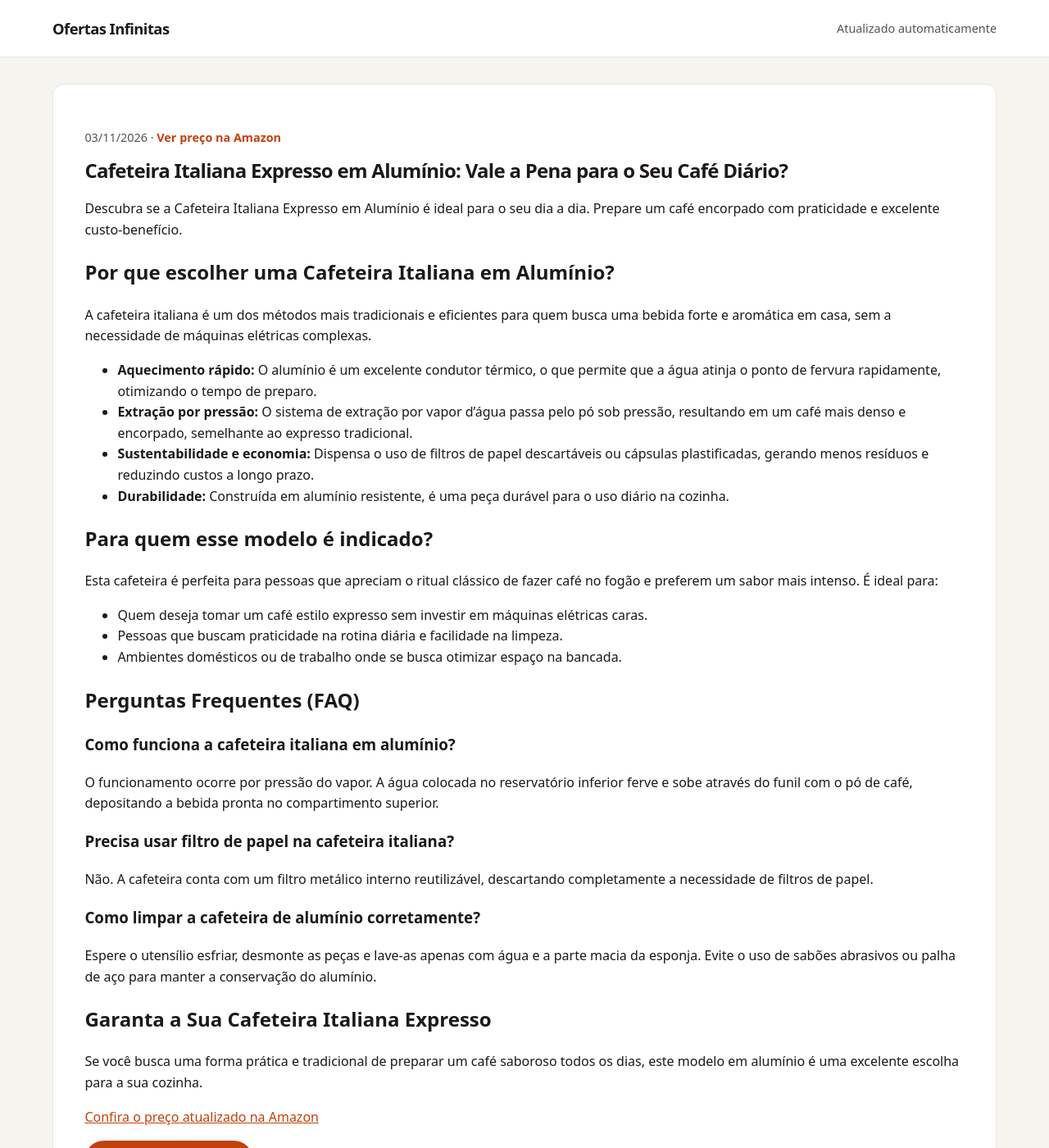
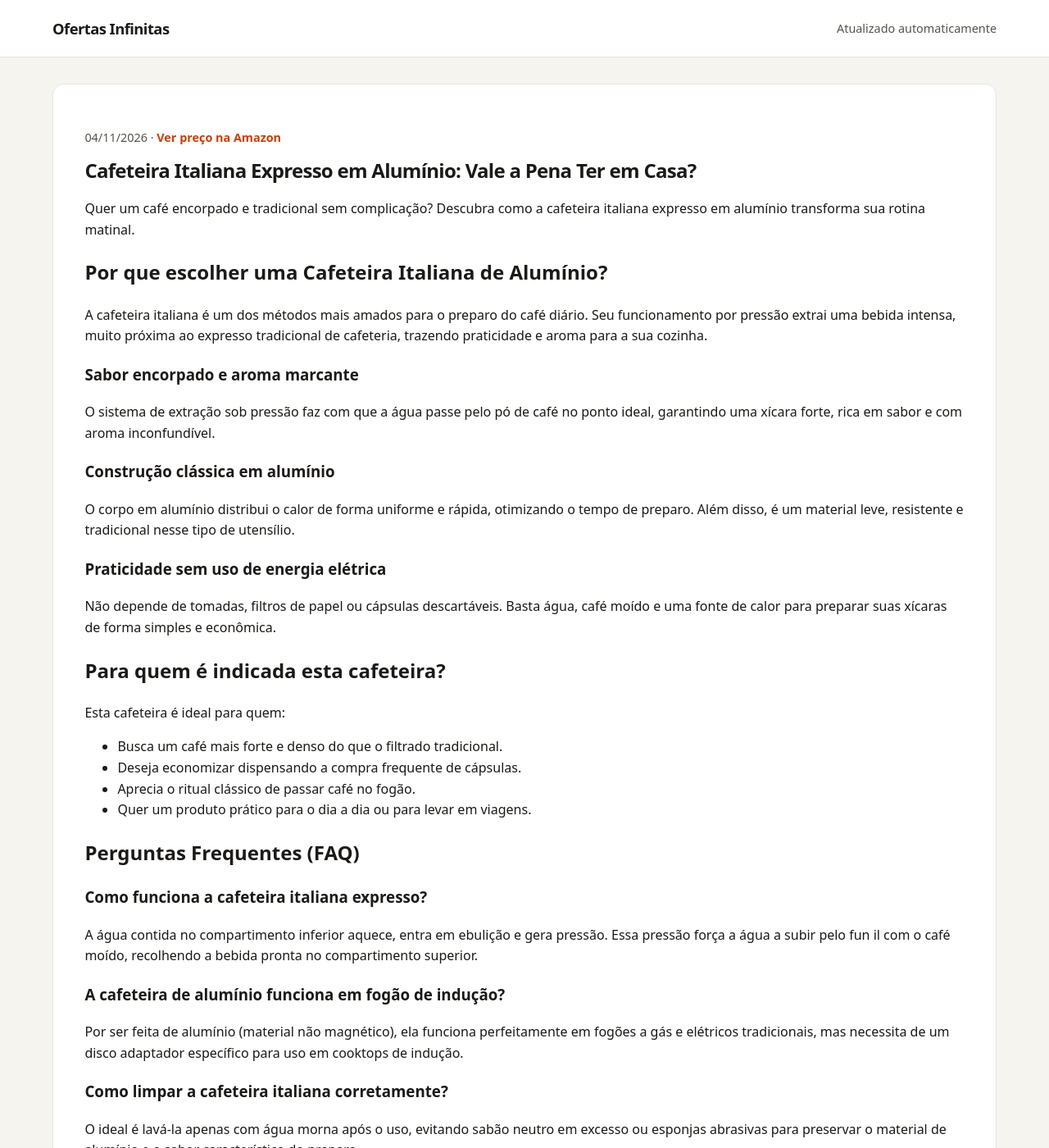
Before and after one commit to Monuver/afiliado, a Jekyll site: the page built from _posts/2026-08-18-cafeteira-italiana-expresso-aluminio-xicaras-b08b79hyvc.md, in a window 1280 px wide and 1400 px high. Shown: the whole window at 82% size. Built offline with Jekyll 4.4.1, drawn with Linux system fonts in a browser that asks for light colours; some of the changed text lies outside the part shown.

```diff
--- a/_posts/2026-08-18-cafeteira-italiana-expresso-aluminio-xicaras-b08b79hyvc.md
+++ b/_posts/2026-08-18-cafeteira-italiana-expresso-aluminio-xicaras-b08b79hyvc.md
@@ -1,8 +1,8 @@
 ---
 layout: post
-title: 'Cafeteira Italiana Expresso em Alumínio: Vale a Pena para o Seu Café Diário?'
-description: Descubra se a Cafeteira Italiana Expresso em Alumínio é ideal para o seu dia a dia. Prepare um café encorpado com praticidade e excelente custo-benefício.
-date: 2026-11-03 12:57:50 -0300
+title: 'Cafeteira Italiana Expresso em Alumínio: Vale a Pena Ter em Casa?'
+description: Quer um café encorpado e tradicional sem complicação? Descubra como a cafeteira italiana expresso em alumínio transforma sua rotina matinal.
+date: 2026-11-04 13:00:14 -0300
 categories:
 - ofertas
 image: ''
@@ -10,40 +10,44 @@ preco: Ver preço na Amazon
 affiliate_url: https://amzn.to/4x2LESM
 ---
 
-# Cafeteira Italiana Expresso em Alumínio: Vale a Pena para o Seu Café Diário?
+# Cafeteira Italiana Expresso em Alumínio: Vale a Pena Ter em Casa?
 
-Descubra se a Cafeteira Italiana Expresso em Alumínio é ideal para o seu dia a dia. Prepare um café encorpado com praticidade e excelente custo-benefício.
+Quer um café encorpado e tradicional sem complicação? Descubra como a cafeteira italiana expresso em alumínio transforma sua rotina matinal.
 
-## Por que escolher uma Cafeteira Italiana em Alumínio?
+## Por que escolher uma Cafeteira Italiana de Alumínio?
 
-A cafeteira italiana é um dos métodos mais tradicionais e eficientes para quem busca uma bebida forte e aromática em casa, sem a necessidade de máquinas elétricas complexas.
+A cafeteira italiana é um dos métodos mais amados para o preparo do café diário. Seu funcionamento por pressão extrai uma bebida intensa, muito próxima ao expresso tradicional de cafeteria, trazendo praticidade e aroma para a sua cozinha.
 
-- **Aquecimento rápido:** O alumínio é um excelente condutor térmico, o que permite que a água atinja o ponto de fervura rapidamente, otimizando o tempo de preparo.
-- **Extração por pressão:** O sistema de extração por vapor d'água passa pelo pó sob pressão, resultando em um café mais denso e encorpado, semelhante ao expresso tradicional.
-- **Sustentabilidade e economia:** Dispensa o uso de filtros de papel descartáveis ou cápsulas plastificadas, gerando menos resíduos e reduzindo custos a longo prazo.
-- **Durabilidade:** Construída em alumínio resistente, é uma peça durável para o uso diário na cozinha.
+### Sabor encorpado e aroma marcante
+O sistema de extração sob pressão faz com que a água passe pelo pó de café no ponto ideal, garantindo uma xícara forte, rica em sabor e com aroma inconfundível.
 
-## Para quem esse modelo é indicado?
+### Construção clássica em alumínio
+O corpo em alumínio distribui o calor de forma uniforme e rápida, otimizando o tempo de preparo. Além disso, é um material leve, resistente e tradicional nesse tipo de utensílio.
 
-Esta cafeteira é perfeita para pessoas que apreciam o ritual clássico de fazer café no fogão e preferem um sabor mais intenso. É ideal para:
+### Praticidade sem uso de energia elétrica
+Não depende de tomadas, filtros de papel ou cápsulas descartáveis. Basta água, café moído e uma fonte de calor para preparar suas xícaras de forma simples e econômica.
 
-- Quem deseja tomar um café estilo expresso sem investir em máquinas elétricas caras.
-- Pessoas que buscam praticidade na rotina diária e facilidade na limpeza.
-- Ambientes domésticos ou de trabalho onde se busca otimizar espaço na bancada.
+## Para quem é indicada esta cafeteira?
+
+Esta cafeteira é ideal para quem:
+
+* Busca um café mais forte e denso do que o filtrado tradicional.
+* Deseja economizar dispensando a compra frequente de cápsulas.
+* Aprecia o ritual clássico de passar café no fogão.
+* Quer um produto prático para o dia a dia ou para levar em viagens.
 
 ## Perguntas Frequentes (FAQ)
 
-### Como funciona a cafeteira italiana em alumínio?
-O funcionamento ocorre por pressão do vapor. A água colocada no reservatório inferior ferve e sobe através do funil com o pó de café, depositando a bebida pronta no compartimento superior.
+### Como funciona a cafeteira italiana expresso?
+A água contida no compartimento inferior aquece, entra em ebulição e gera pressão. Essa pressão força a água a subir pelo fun
+il com o café moído, recolhendo a bebida pronta no compartimento superior.
 
-### Precisa usar filtro de papel na cafeteira italiana?
-Não. A cafeteira conta com um filtro metálico interno reutilizável, descartando completamente a necessidade de filtros de papel.
+### A cafeteira de alumínio funciona em fogão de indução?
+Por ser feita de alumínio (material não magnético), ela funciona perfeitamente em fogões a gás e elétricos tradicionais, mas necessita de um disco adaptador específico para uso em cooktops de indução.
 
-### Como limpar a cafeteira de alumínio corretamente?
-Espere o utensílio esfriar, desmonte as peças e lave-as apenas com água e a parte macia da esponja. Evite o uso de sabões abrasivos ou palha de aço para manter a conservação do alumínio.
+### Como limpar a cafeteira italiana corretamente?
+O ideal é lavá-la apenas com água morna após o uso, evitando sabão neutro em excesso ou esponjas abrasivas para preservar o material de alumínio e o sabor característico do preparo.
 
-## Garanta a Sua Cafeteira Italiana Expresso
-
-Se você busca uma forma prática e tradicional de preparar um café saboroso todos os dias, este modelo em alumínio é uma excelente escolha para a sua cozinha.
+## Garanta a sua Cafeteira Italiana na Amazon
 
 [Confira o preço atualizado na Amazon](https://amzn.to/4x2LESM)
```
Also changed, not shown: _posts/2026-08-19-cadeira-escritorio-presidente-duoffice-du500a-b09vnbcfdj.md (+25 -23 lines), _posts/2026-08-19-flexiveis-cotonete-bastonetes-bellacotton-150unidades-b0cx9wkp1b.md (+23 -22 lines), _posts/2026-08-19-shampoo-clorexidina-seborreia-queda-500ml-b09l9qkmd1.md (+20 -36 lines).
